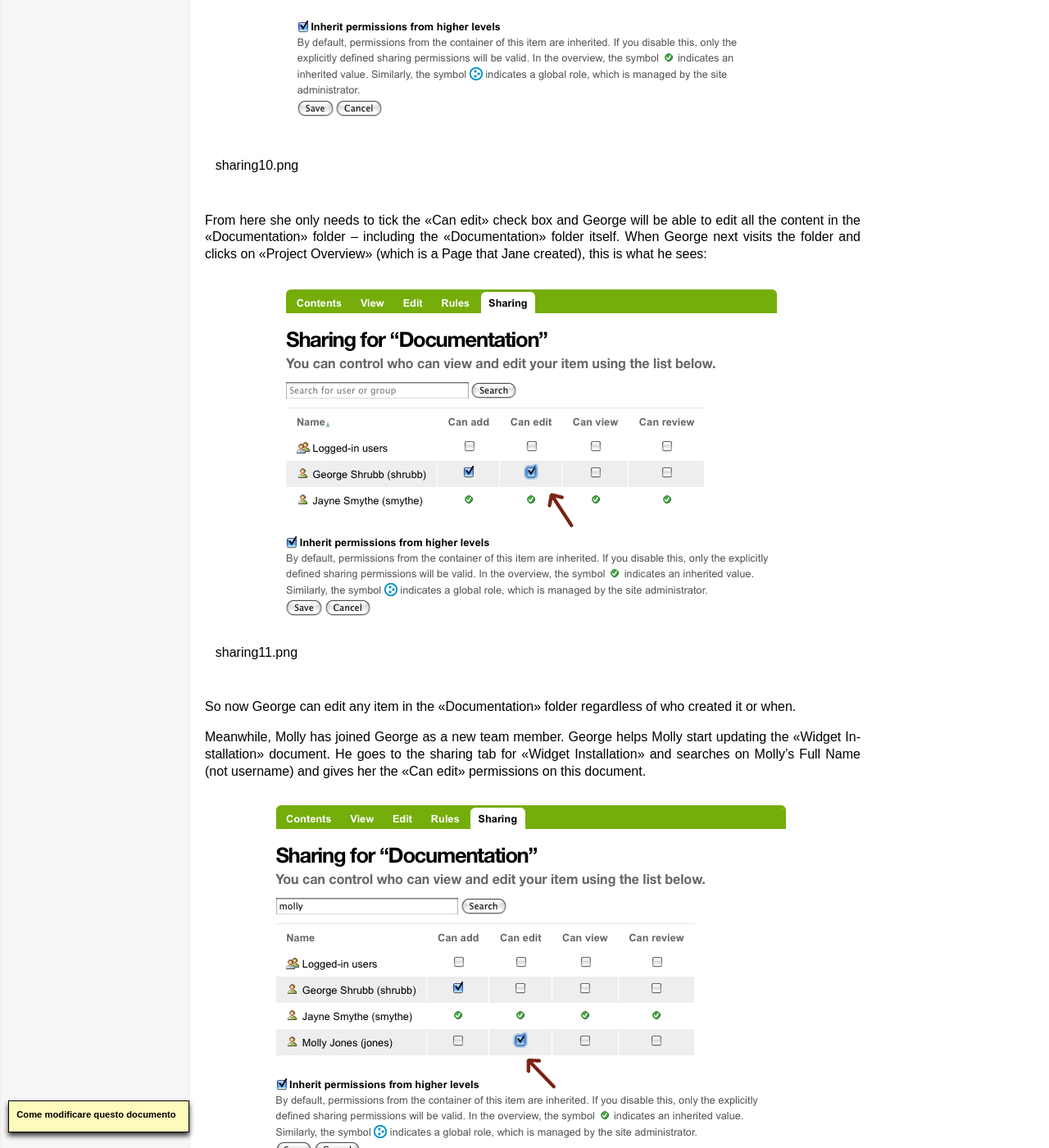
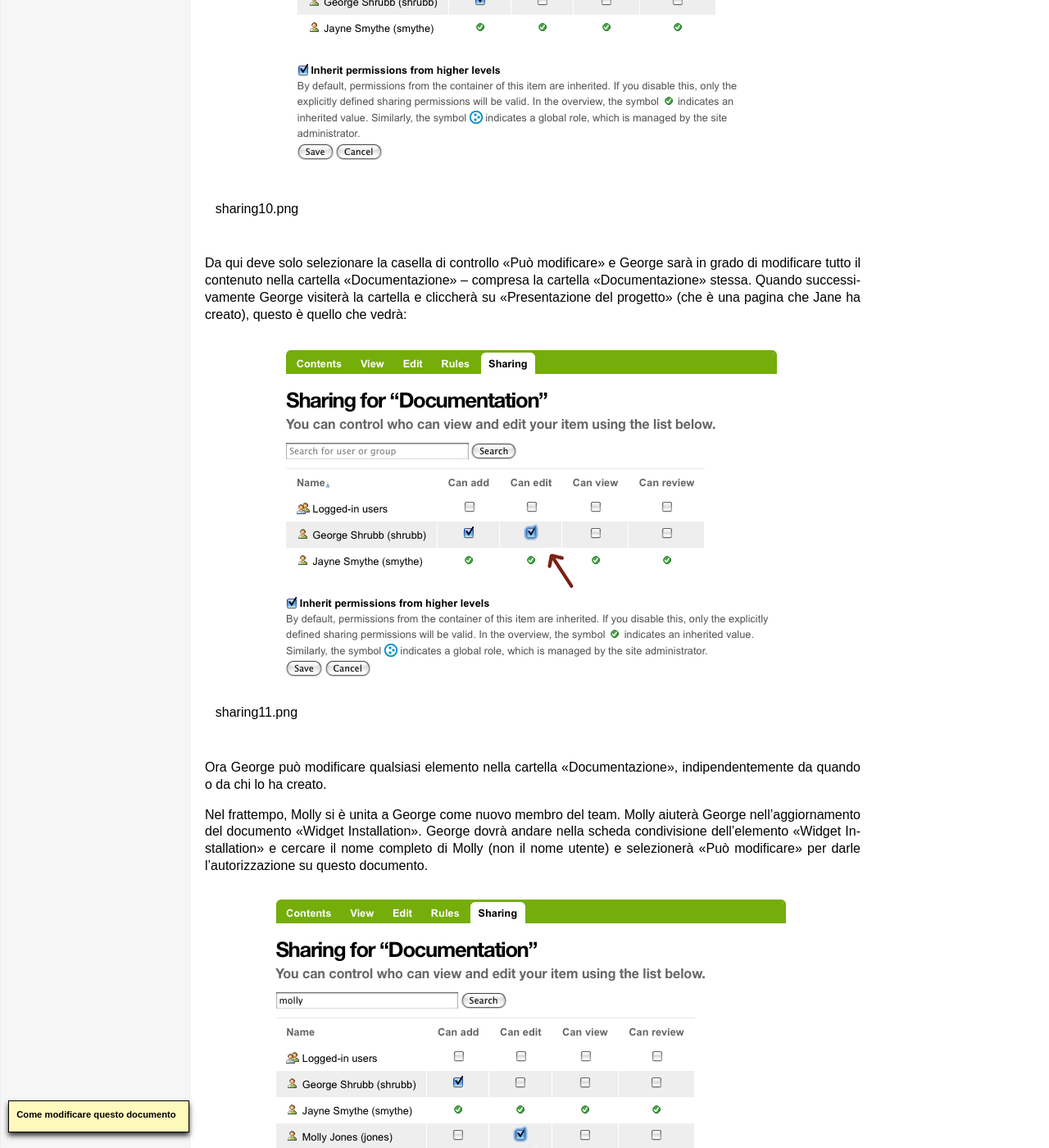
Before and after one commit to plone-it/collective.italiandocumentation, a Sphinx documentation site: the page built from source/collaboration-and-workflow/collaboration-through-sharing.rst, in a window 1280 px wide and 1400 px high, scrolled down 5361 px. Shown: the whole window at 82% size. Built offline with Sphinx 7.4.7, drawn with Linux system fonts in a browser that asks for light colours; some of the changed text lies outside the part shown.

Commit message:
fine traduzione collaboration-through-sharing.rst

```diff
--- a/source/collaboration-and-workflow/collaboration-through-sharing.rst
+++ b/source/collaboration-and-workflow/collaboration-through-sharing.rst
@@ -124,20 +124,20 @@ Si noti che Jane ha pieno accesso alla pagina che ha creato George. Lei
 può modificarla così come tagliarla/copiarla/incollarla. In realtà lei attenderà che
 George invii la pagina per la revisione prima di eventualmente modificarla.
 
-Example 2: Letting others edit content you created
---------------------------------------------------
+Esempio 2: Permettere ad altri di modificare contenuti creati da te
+-------------------------------------------------------------------
 
-Both Jane and George have been hard at work creating pages in the
-Documentation folder. **Jane has published the Documentation folder and
-several pages:**
+Sia Jane sia George hanno lavoro per creare le pagine della cartella
+Documentazione. **Jane ha pubblicato la cartella e
+diverse pagine:**
 
 .. figure:: ../_static/09b.png
    :align: center
    :alt:
 
-Jane has decided that she wants to turn over all editing (but not
-publishing) control of the "Documentation" folder to George. So she
-returns to the "Documentation" folder and clicks on the *Sharing* tab:
+Jane ha deciso che vuole consegnare a George i permessi di modifica (ma non di
+pubblicazione) per tutti gli elementi cartella "Documentazione". Per fare questo Jane deve
+tornare nella cartella "Documentazione" e cliccare sulla scheda *Condivisione*:
 
 .. figure:: ../_static/10.png
    :align: center
@@ -145,11 +145,11 @@ returns to the "Documentation" folder and clicks on the *Sharing* tab:
 
    sharing10.png
 
-From here she only needs to tick the "Can edit" check box and George
-will be able to edit all the content in the "Documentation" folder --
-including the "Documentation" folder itself. When George next visits the
-folder and clicks on "Project Overview" (which is a Page that Jane
-created), this is what he sees:
+Da qui deve solo selezionare la casella di controllo "Può modificare" e George
+sarà in grado di modificare tutto il contenuto nella cartella "Documentazione" --
+compresa la cartella "Documentazione" stessa. Quando successivamente George visiterà la
+cartella e cliccherà su "Presentazione del progetto" (che è una pagina che Jane ha
+creato), questo è quello che vedrà:
 
 .. figure:: ../_static/11.png
    :align: center
@@ -157,14 +157,14 @@ created), this is what he sees:
 
    sharing11.png
 
-So now George can edit any item in the "Documentation" folder regardless
-of who created it or when.
+Ora George può modificare qualsiasi elemento nella cartella "Documentazione", indipendentemente
+da quando o da chi lo ha creato.
 
-Meanwhile, Molly has joined George as a new team member. George helps
-Molly start updating the "Widget Installation" document. He goes to the
-sharing tab for "Widget Installation" and searches on Molly's Full Name
-(not username) and gives her the "Can edit" permissions on this
-document.
+Nel frattempo, Molly si è unita a George come nuovo membro del team. Molly aiuterà
+George nell'aggiornamento del documento "Widget Installation". George dovrà andare nella
+scheda condivisione dell'elemento "Widget Installation" e cercare il nome completo di Molly
+(non il nome utente) e selezionerà "Può modificare" per darle l'autorizzazione su questo
+documento.
 
 .. figure:: ../_static/12.png
    :align: center
@@ -172,8 +172,8 @@ document.
 
    sharing12.png
 
-Now when Molly goes to the "Documentation" folder, she can see the two
-published items and the private item that she is now allowed to edit:
+Quando Molly entrerà nella cartella "Documentazione", potrà vedere i due
+articoli pubblicati e l'elemento privato che ora è autorizzata a modificare:
 
 .. figure:: ../_static/13.png
    :align: center
@@ -181,8 +181,8 @@ published items and the private item that she is now allowed to edit:
 
    sharing13.png
 
-And, in fact, when she clicks on the "Widget Installation" document, she
-is able to edit it:
+E, infatti, quando farà un click sul documento "Widget Installation", sarà
+in grado di modificarlo:
 
 .. figure:: ../_static/13b.png
    :align: center
@@ -190,10 +190,10 @@ is able to edit it:
 
    sharing13b.png
 
-Notice, however, when she clicks on either of the two items she isn't
-allowed to edit, she doesn't have any additional access. She can view
-these two items because they are published and in the default Plone
-workflow (meaning that anyone can view them).
+Si noti, tuttavia, che quando Molly selezionerà uno dei due elementi dove non ha il
+permesso di modifica, non avrà alcun ulteriore accesso. Può visualizzare
+questi due elementi perché sono pubblicati come definito nel workflow di default di Plone
+(il chè significa che chiunque può vederli).
 
 .. figure:: ../_static/13c.png
    :align: center
@@ -201,10 +201,10 @@ workflow (meaning that anyone can view them).
 
    sharing13c.png
 
-One final note on this example: if the "Documentation" folder was not in
-the published state OR Molly had not been given any other permissions
-(for example, "Can view" on the Documentation folder), then Molly would
-have needed the complete URL to reach the document she had been given
-access to edit. Permissions are very specific in Plone!
+Una nota finale su questo esempio: se la cartella "Documentazione" non fosse stata nello
+stato di pubblicazione O Molly non avesse avuto delle autorizzazioni particolari
+(per esempio, "Può visualizzare" nella cartella Documentazione), Molly avrebbe avuto
+bisogno dell'URL completo per raggiungere il documento a cui le era stato dato
+l'accesso per la modifica. Le autorizzazioni sono molto specifiche in Plone!
 
 .. |image25| image:: ../_static/07b.png
```
Also changed, not shown: other parts of source/collaboration-and-workflow/collaboration-through-sharing.rst (+1 -1 lines).
